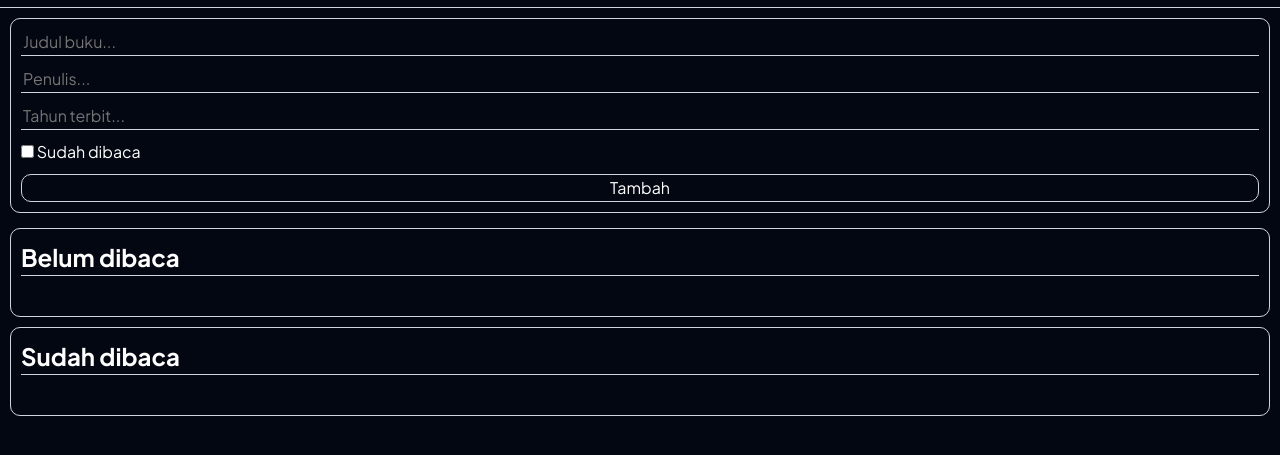
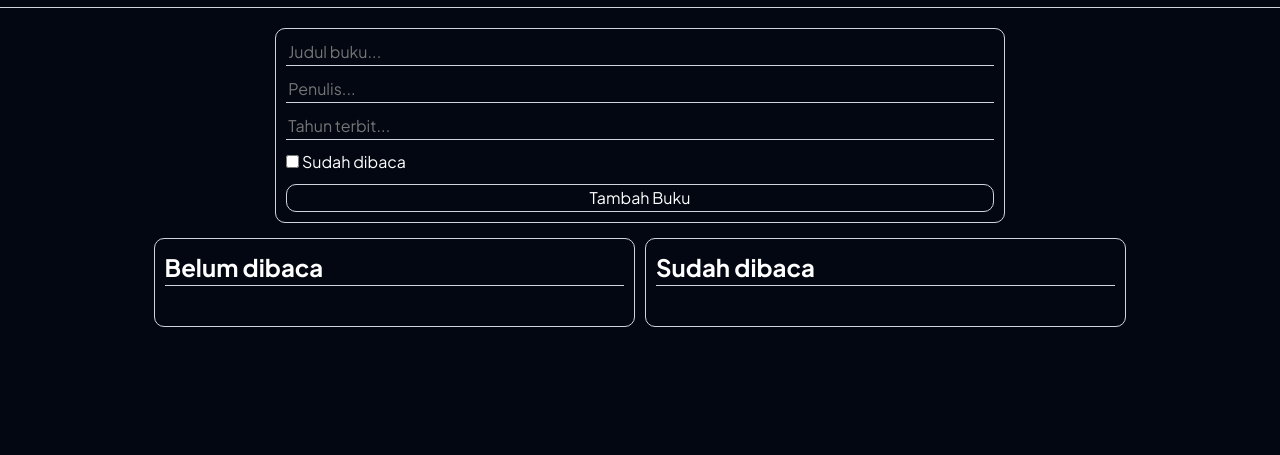
Before and after one commit to najmunda/dbook, a plain HTML site: page index.html in a window 1280 px wide. Shown: the part 61-516 px from the top of the page. Drawn offline with nearby package versions, Linux system fonts and the light colour scheme.

Commit message:
Add CSS for Tablet and Desktop

```diff
--- a/css/style.css
+++ b/css/style.css
@@ -21,6 +21,10 @@ header {
     display: flex;
     justify-content: space-between;
     align-items: stretch;
+
+    position: sticky;
+    top: 0;
+    left: 0;
 }
 
 header .app-title {
@@ -46,14 +50,19 @@ header menu button {
     border: none;
 }
 
+header menu button:hover {
+    background-color: #1F2937;
+}
+
 /* MAIN */
 main {
-    padding: 10px;
+    padding-block: 20px;
+    padding-inline: 10px;
 
     display: flex;
     flex-direction: column;
     gap: 15px;
-    align-items: stretch;
+    align-items: center;
 }
 
 /* MAIN Form Div */
@@ -198,16 +207,22 @@ main {
 .book-card .book-action {
     display: none;
     justify-content: space-evenly;
-    transition: ease-in-out;
 }
 
 .book-card .book-action button {
+    padding: 3px;
+
     height: fit-content;
 
     color: white;
 
     background-color: #030712;
     border: none;
+}
+
+.book-card .book-action button:hover {
+    background-color: #374151;
+    border-radius: 10px;
 }
 
 /* DIALOG */
@@ -242,3 +257,23 @@ dialog form button {
     border: 1px solid #D1D5DB;
     border-radius: 10px;
 }
+
+/* Medium devices (landscape tablets, 768px and up) */
+@media only screen and (min-width: 768px) {
+    main {
+        padding-inline: 12%;
+    }
+
+    .form-div {
+        width: 75%;
+    }
+
+    .shelves-div {
+        width: 100%;
+        flex-direction: row;
+    }
+
+    .shelves-div > div {
+        width: 50%;
+    }
+}
--- a/index.html
+++ b/index.html
@@ -33,7 +33,7 @@
           <input type="checkbox" name="is-complete" id="is-complete-add">
           <label for="is-complete-add">Sudah dibaca</label>
         </div>
-        <button type="submit">Tambah</button>
+        <button type="submit">Tambah Buku</button>
       </form>
       <!-- Search form -->
       <form id="search-form">
```
Also changed, not shown: todo.txt.
